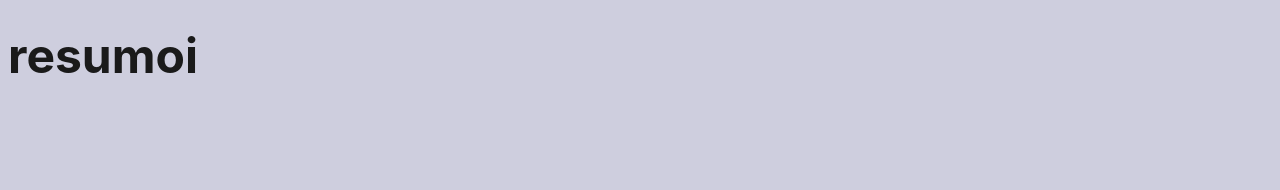
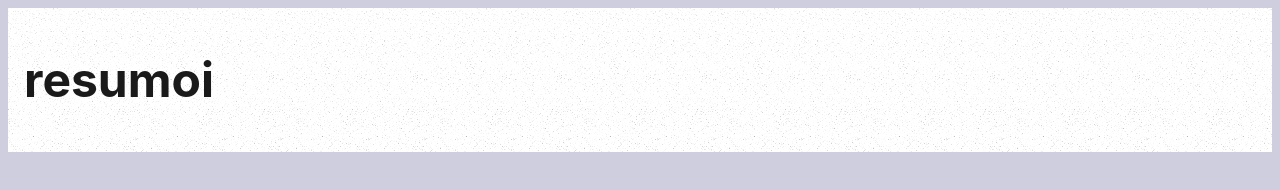
Before and after one commit to randy-r/resumoi, a website built with Vite: page index.html in a window 1280 px wide. Built offline with nearby package versions, Linux system fonts and the light colour scheme.

Commit message:
noisy bg

```diff
--- a/index.html
+++ b/index.html
@@ -11,8 +11,8 @@
     <title>resumoi</title>
   </head>
   <body>
+    <div class="mainbg"></div>
     <h1>resumoi</h1>
-    <div class="debugtall"></div>
     <!-- <script type="module" src="/src/main.ts"></script> -->
   </body>
 </html>
--- a/src/style.css
+++ b/src/style.css
@@ -15,6 +15,26 @@
   -webkit-text-size-adjust: 100%;
 }
 
+body {
+  position: relative;
+  padding: 1rem;
+}
+
+.mainbg {
+  z-index: -1;
+  position: absolute;
+  top: 0;
+  bottom: 0;
+  left: 0;
+  right: 0;
+  background-color: #fafafa;
+  background-image: url('/noise.svg');
+  /* background-image: url('https://unsplash.it/250/250'); */
+  background-repeat: repeat;
+  /* good base to tweak from */
+  filter: contrast(100%) brightness(123%) grayscale(1);
+}
+
 h1 {
   font-size: 3rem;
   line-height: 1;
```
Also changed, not shown: public/noise.svg (added).
